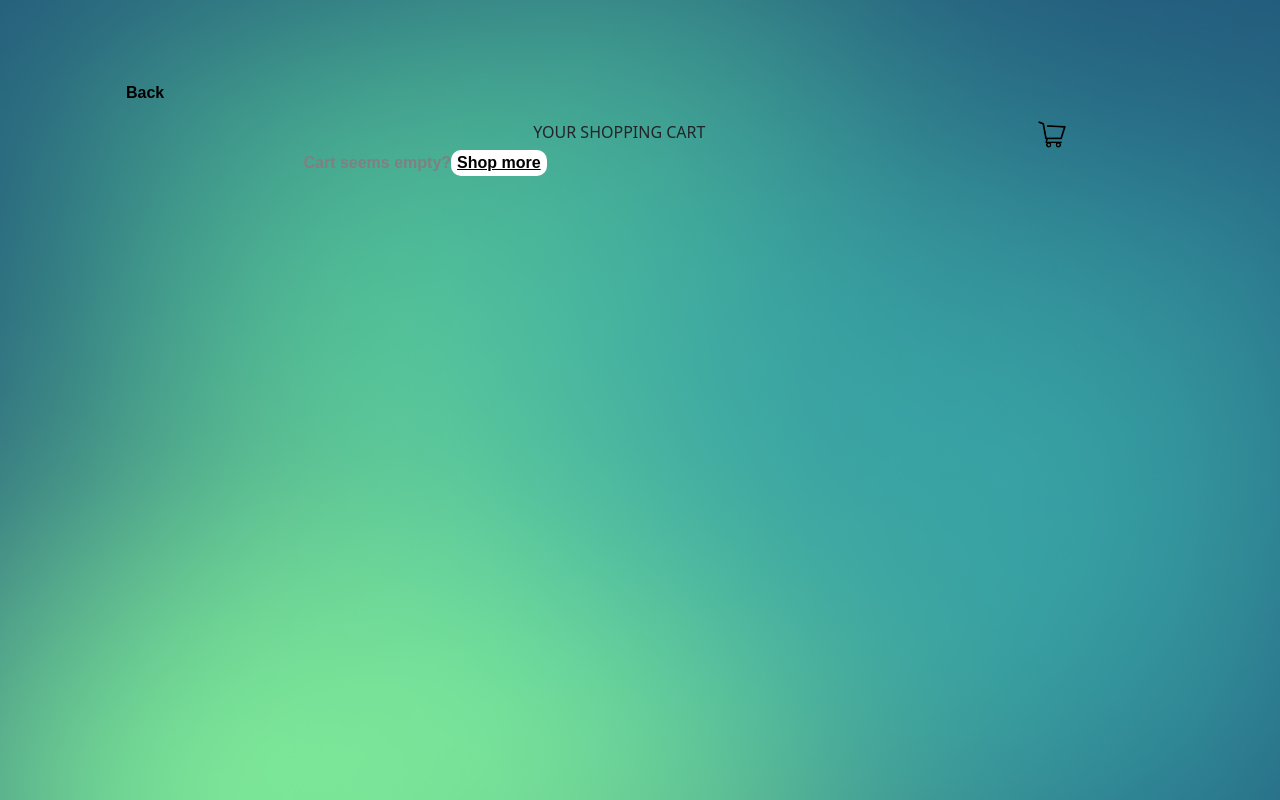
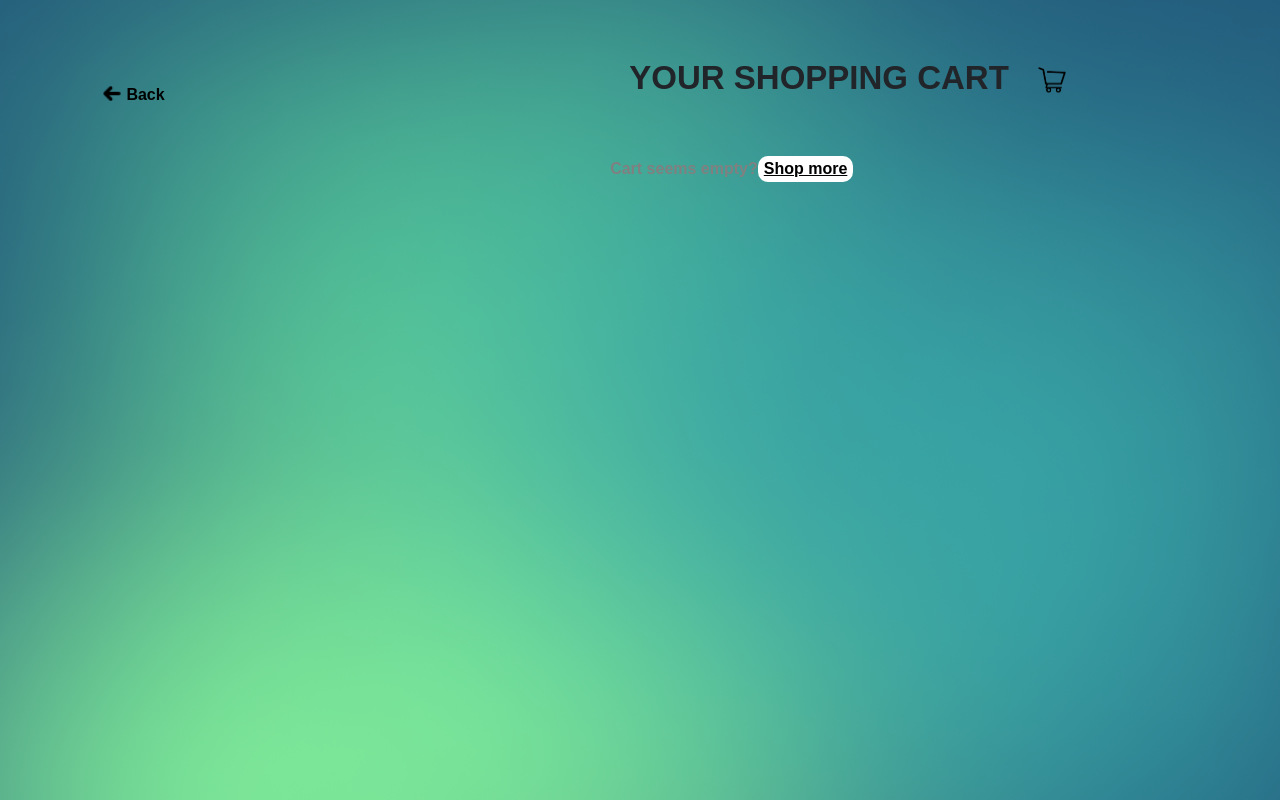
Before and after one commit to advanced-computer-lab-2023/Agile-Star-Squad-Pharmacy, a React (Create React App) app in the folder frontend/: page /patient/pages/Cart in a window 1280 px wide. Built offline with nearby package versions, Linux system fonts and the light colour scheme.

Commit message:
refactor: change cart structure

```diff
--- a/frontend/src/patient/pages/cart/CartPage.js
+++ b/frontend/src/patient/pages/cart/CartPage.js
@@ -7,6 +7,7 @@ import { useContext } from 'react';
 import CartContext from './Cart';
 import background from './cartbackground.jpg';
 import icon from './cartIcon.png';
+import arrow from './ArrowLeft.png';
 
 
 const CartPage = (props) => {
@@ -26,12 +27,17 @@ const CartPage = (props) => {
   return (
     <div className={classes.cartpage}>
       <div className='col-5'>
+        <div  className={classes.backarrow}>
+      <img src={arrow}
+              style={{ width: '20px', height: 'auto' }}
+            />
         <button className={classes.back} /* onClick={() => Handle order click }*/> Back</button>
+        </div>
       </div>
       <div className='col-5'>
         <div className={`d-flex flex-row ${classes.rightSection} justify-space-between`}>
           <div>YOUR SHOPPING CART</div>
-          <div className={classes.icon} style={{ width: "30px" }}>
+          <div style={{ width: "30px" }}>
             <img
               src={icon}
               style={{ width: '30px', height: 'auto' }}
@@ -39,25 +45,30 @@ const CartPage = (props) => {
           </div>
 
         </div>
+
         <div className={classes.pageContent}>
           {medSummaryItems.length > 0 ? (
             <div className={classes.summary}>
               <div className={classes.cartItem}>{medSummaryItems}</div>
-              <div className="total">
-                <h2>Total Amount: $ {cartCtx.total}</h2>
+              <div>
+                <h2 className={classes.total}>Total Amount: $ {cartCtx.total}</h2>
                 <div className={classes.checkoutButton}>
                   <button className={classes.check} >Checkout</button>
                 </div>
               </div>
             </div>
+
+
           ) : (
-            <p className={classes.empty}>Cart seems empty?
+            <div className={classes.empty}>
+            <p >Cart seems empty?
               <button className={classes.more} >Shop more</button>
 
             </p>
+            </div>
           )}
+          </div>
 
-        </div>
       </div>
       <div className='col-2'></div>
 
--- a/frontend/src/patient/pages/cart/CartPage.module.css
+++ b/frontend/src/patient/pages/cart/CartPage.module.css
@@ -14,8 +14,8 @@
     overflow-x: hidden;
   }
   .cartItem{
-    height: 490px;
-    overflow-y: scroll;
+    height: 430px;
+    overflow-y: auto;
     width: 500px;
   }
  /* background-size: cover;  Scale the image to cover the entire container */
@@ -26,7 +26,6 @@
     display: flex;
     justify-content: flex-end; /* Align content to the right */
     position: relative;
-    right: 270px;
   }
   .summary {
     text-align: right;
@@ -35,43 +34,33 @@
     color: gray;
     text-align: left;
     position: relative;
-    left: 30px;
+    left: 4%;
     font-family: 'manrope', sans-serif;
+    font-size: 12.29px;
   }
   .price{
     text-align:center ;
     position: relative;
-    left: 240px;
-    top: -57px;
+    left: 260%;
+    top: -45px;
     font-weight: bold;
     color: black;
+  }
 
-  }
   .label{
     color: black;
-    font-family: 'poppins', sans-serif;
+    font-family: 'Poppins', sans-serif;
     font-weight: normal;
+    font-size: 18.63px;
   }
   .empty{
     color: gray;
     font-family: 'poppins', sans-serif;
-    text-align: center;
-    position: relative;
-    left: -250px;
+    text-align: left;
     font-weight: bold;
+    margin-right: 40%;
+    }
 
-  }
-  h1{
-
-    text-align: center;
-    position: relative;
-    left: 180px;
-    font-family: 'Poppins', sans-serif;
-
-  }
- .icon{
-    text-align: center;
-  }
 
   .inc{
     background-color: #193842;
@@ -80,48 +69,51 @@
   .check{
     background-color: #193842;
     color: white;
-    padding: 10px 20px; /* Adjust padding as needed */
-    border: none; /* Remove the default border */
-    border-radius: 10px; /* Apply border-radius to round the corners */
+    padding: 10px 20px;
+    border: none;
+    border-radius: 10px;
 
   }
   .more{
     background-color: white;
     color: black;
-    border: none; /* Remove the default border */
-    border-radius: 10px; /* Apply border-radius to round the corners */
+    border: none;
+    border-radius: 10px;
     text-decoration: underline;
     font-weight: bold;
   }
   .back{
-    background-color: transparent;;
+    background-color: transparent;
     color: black;
     font-weight: bold;
     border: none; /* Remove the default border */
     border-radius: 10px; /* Apply border-radius to round the corners */
     font-family: 'manrope', sans-serif;
     position: absolute;
-    left: 120px;
+    left: 90%;
+    top: 10%;
     font-size: 16px;
-    top: 80px;
+
+  }
+  .backarrow{
+
+    position: absolute;
+    left: 8%;
+    top: 10%;
+
   }
 
   .rightSection {
-    margin-top: 120px;
+    margin-top: 10%;
+    margin-bottom: 10%;
+    margin-left: 18%;
     justify-content: space-between;
+    font-family: 'Poppins', sans-serif;
+    font-weight: bold;
+    font-size: 33px;
   }
 
-
-  /* Text color on the background */
-   /* Center the text within the container */
-
-  /* Define styles for the content within the cart page */
-  /* .cart-page .summary {
+ .total {
+  font-size: 23px;
+  margin-top: 5%;
   }
-
-  .cart-page .total {
-  }
-
-  .cart-page button.secondary {
-  } */
-  /* <img src={background} alt="background"/> */
--- a/frontend/src/patient/pages/cart/MedSummaryItem.js
+++ b/frontend/src/patient/pages/cart/MedSummaryItem.js
@@ -16,7 +16,7 @@ const MedSummaryItem = (props) => {
     return (
         <div>
 
-            <div style={{ display: 'flex', alignItems: 'center' }}>
+             <div style={{ display: 'flex', alignItems: 'center' }}>
                 <img
             src={props.image}
             alt={props.description}
@@ -31,7 +31,6 @@ const MedSummaryItem = (props) => {
                 <div>
                     <label className={classes.price}> $ {props.price}</label>
                     <br></br>
-                    <br></br>
                     <span >Quantity: </span>
                 <button className={classes.inc} onClick={decrement}>-</button>
                 <span > {props.quantity} </span>
@@ -41,8 +40,7 @@ const MedSummaryItem = (props) => {
             </div>
 
             </div>
-            <span>____________________________________________________</span>
-
+            <hr></hr>
             </div>
 
 
```
Also changed, not shown: frontend/src/patient/pages/cart/ArrowLeft.png (added).
